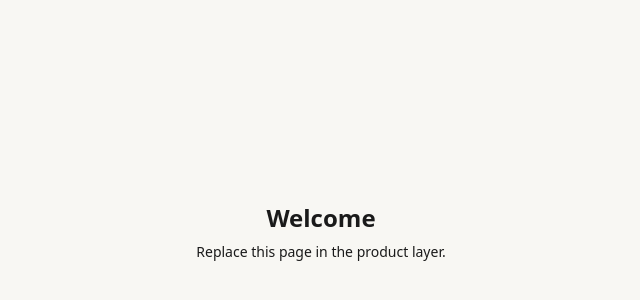
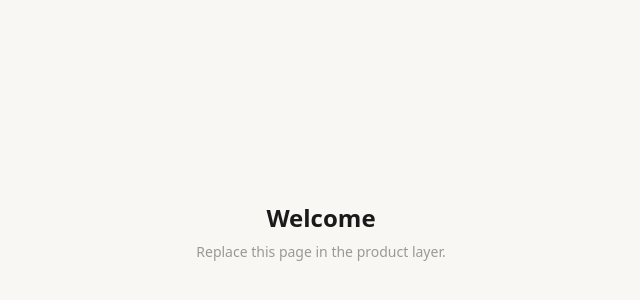
Before and after one commit to siddarthanath/frontend-core, a Next.js app: page / in a window 1280 px wide. Shown: the part 168-468 px from the top of the page, without its empty margins (319-959 px from the left). Built offline with nearby package versions, Linux system fonts and the light colour scheme.

Commit message:
fix: use text-fg-3 token for muted subtitle on root page

```diff
--- a/src/app/page.tsx
+++ b/src/app/page.tsx
@@ -1,20 +1,10 @@
 export default function RootPage() {
   return (
-    <div
-      className="flex min-h-screen items-center justify-center p-8"
-      style={{ background: "var(--color-background)" }}
-    >
+    <div className="flex min-h-screen items-center justify-center p-8 bg-bg">
       <div className="text-center">
-        <h1
-          className="mb-2 text-2xl font-semibold"
-          style={{ color: "var(--color-foreground)" }}
-        >
-          Welcome
-        </h1>
-        <p className="text-sm" style={{ color: "var(--color-muted)" }}>
-          Replace this page in the product layer.
-        </p>
+        <h1 className="mb-2 text-2xl font-semibold text-fg">Welcome</h1>
+        <p className="text-sm text-fg-3">Replace this page in the product layer.</p>
       </div>
     </div>
-  );
+  )
 }
```
